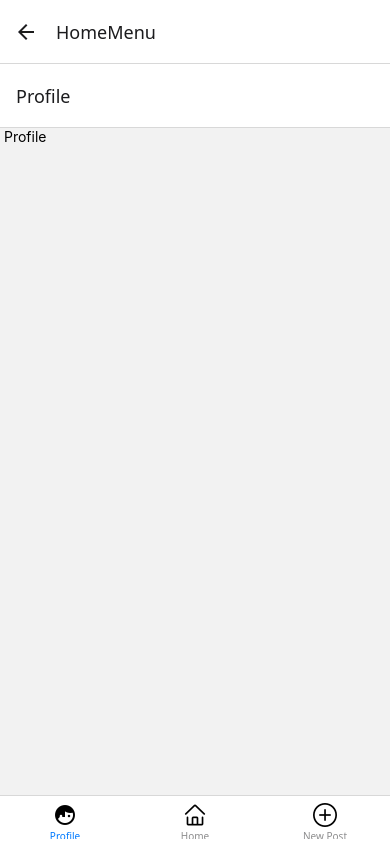
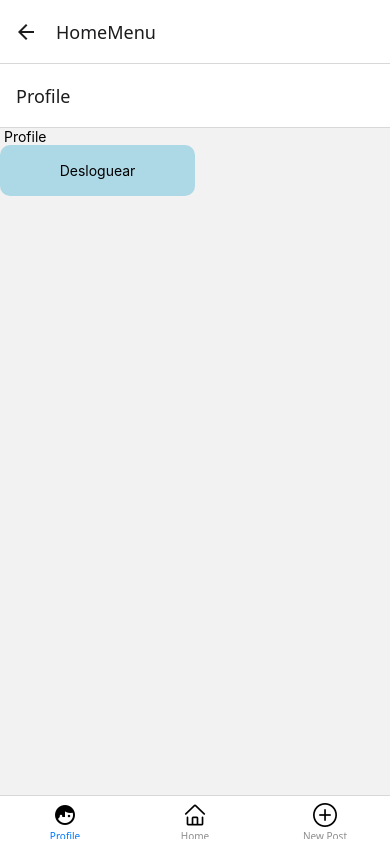
Before and after one commit to ramoscla/prog3-rn-edo-ramos-vaccaro, a React Native app: screen /HomeMenu in a window 390 px wide. Built offline with nearby package versions, Linux system fonts and the light colour scheme; no server answers.

Commit message:
hice logout

```diff
--- a/src/screens/Profile.js
+++ b/src/screens/Profile.js
@@ -1,6 +1,5 @@
-import { View, Text, TextInput } from 'react-native';
 import React, { Component } from 'react';
-import { TouchableOpacity } from 'react-native';
+import { StyleSheet, TouchableOpacity, View, Text, FlatList, TextInput } from "react-native";
 import { auth, db } from '../firebase/config';
 
 
@@ -9,17 +8,49 @@ class Profile extends Component {
     constructor(props) {
         super(props);
         this.state = {
+            posts: [],
+            userData: [],
+            loading: true
+
         };
+    }
+    componentDidMount(){
+    }
+
+    logout() {
+        this.props.navigation.navigate("Login")
+        auth.signOut()
+        this.setState({ loggedIn: false })
     }
 
     render() {
         return (
             <View>
                 <Text> Profile </Text>
+                <TouchableOpacity
+                    onPress={() => this.logout()}>
+                    <Text style={styles.boton}>Desloguear</Text>
+                </TouchableOpacity>
+
             </View>
         );
     }
 }
+const styles = StyleSheet.create({
+    container: {
+        flex: 1,
+        alignItems: "center",
+        justifyContent: "center"
+    },
+    boton: {
+        backgroundColor: "lightblue",
+        paddingBottom: "2vh",
+        paddingTop: "2vh",
+        width: "50vw",
+        textAlign: "center",
+        borderRadius: 10,
+        marginBottom: "5%"
 
+    }});
 
 export default Profile
```
